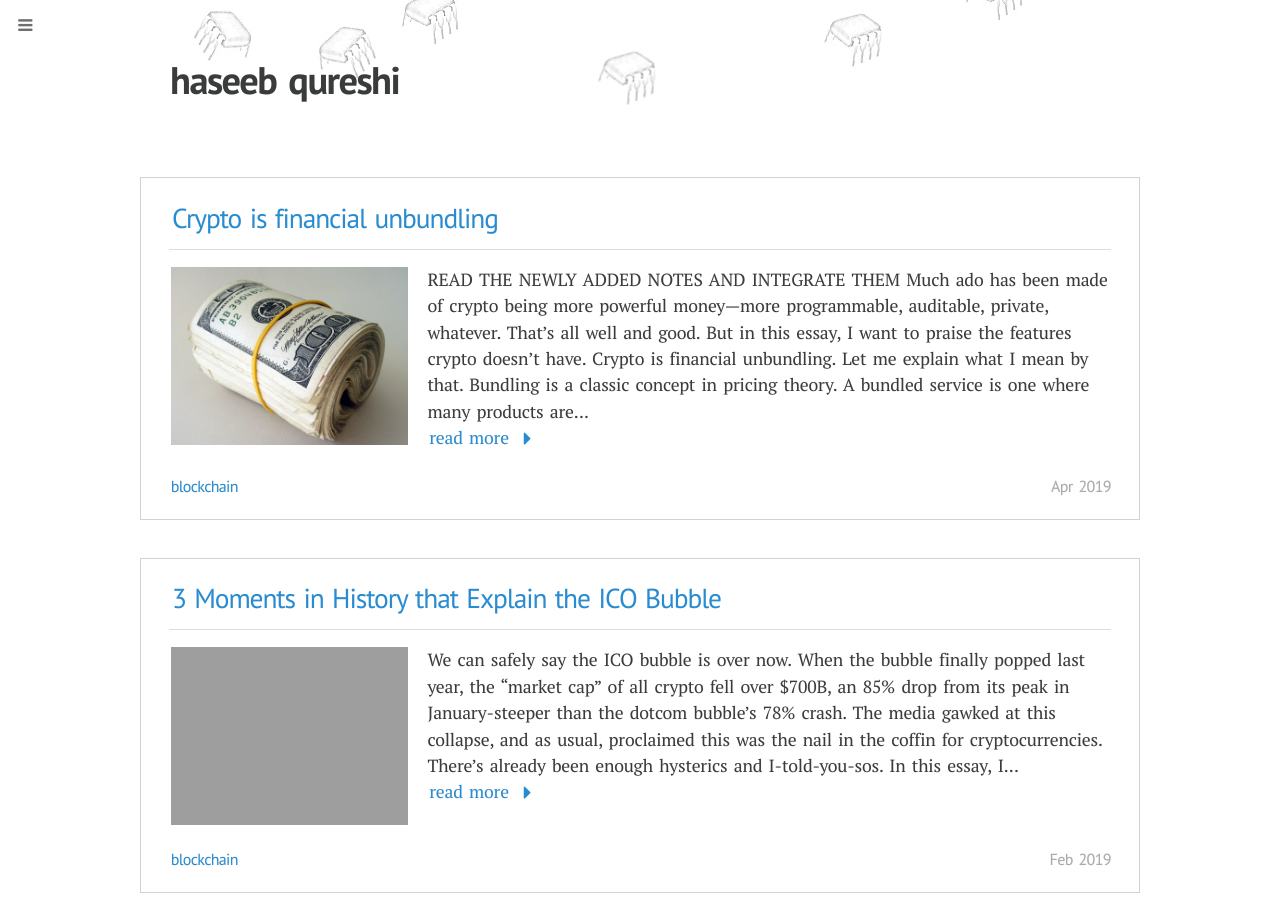
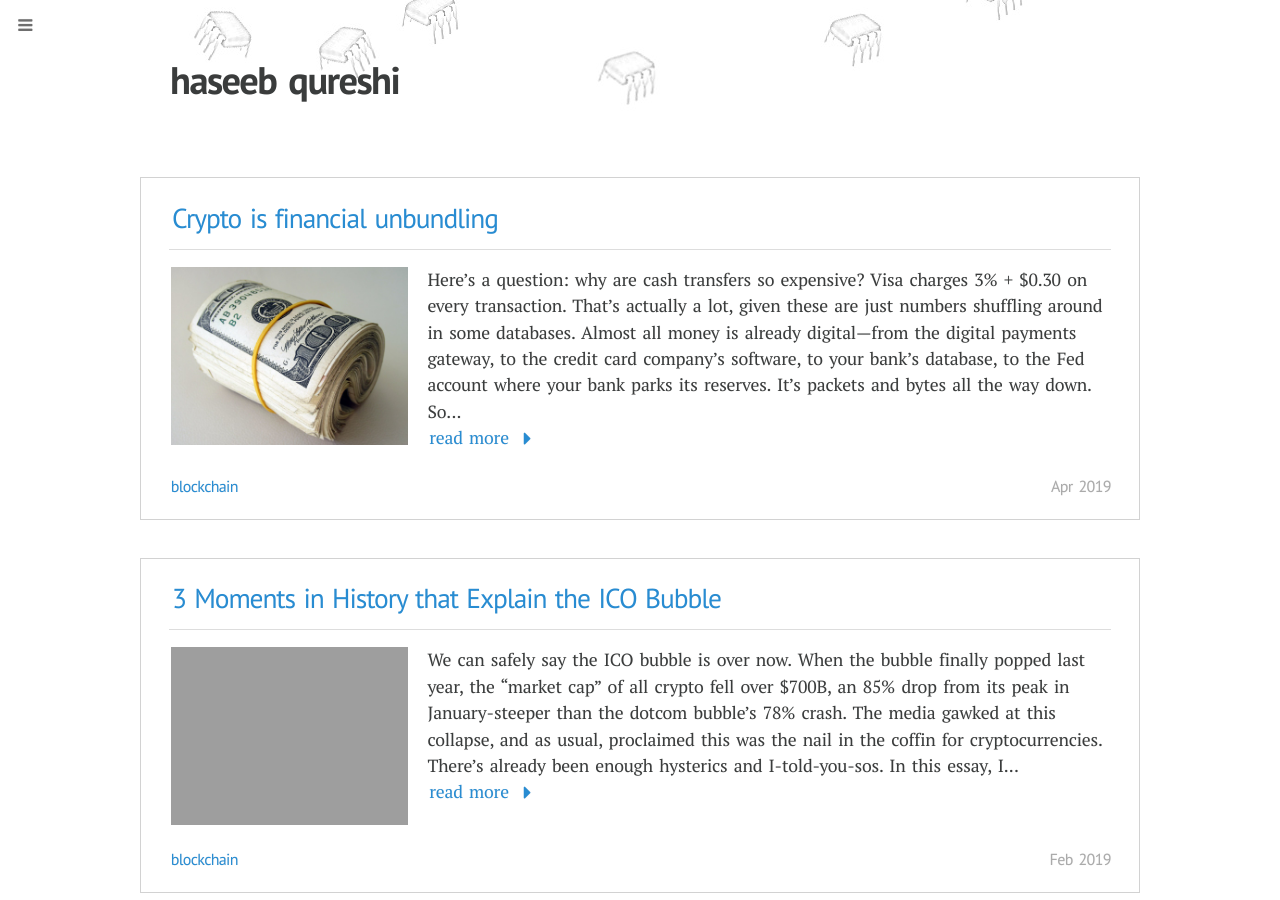
Before and after one commit to Ismenama5s/haseeb-qureshi.github.io, a Jekyll site: the page built from index.html, in a window 1280 px wide and 900 px high. Built offline with Jekyll 4.4.1, drawn with Linux system fonts in a browser that asks for light colours; nearby versions of some CDN libraries; some web fonts are replaced; comment, search, counter and statistics services are not loaded; some of the changed lines change nothing that is shown.

Commit message:
More editinn

```diff
--- a/_posts/2019-04-20-crypto-is-financial-unbundling.md
+++ b/_posts/2019-04-20-crypto-is-financial-unbundling.md
@@ -5,128 +5,94 @@
 featured: "true"
 ---
 
-# READ THE NEWLY ADDED NOTES AND INTEGRATE THEM
+Here's a question: why are cash transfers so expensive?
 
-Much ado has been made of crypto being more powerful money—more programmable, auditable, private, whatever. That's all well and good. But in this essay, I want to praise the features crypto doesn't have.
+Visa charges 3% + $0.30 on every transaction. That's actually a lot, given these are just numbers shuffling around in some databases. Almost all money is already digital—from the digital payments gateway, to the credit card company's software, to your bank's database, to the Fed account where your bank parks its reserves. It's packets and bytes all the way down.
 
-Crypto is financial unbundling. Let me explain what I mean by that.
+So where is all the cost coming from?
 
-Bundling is a classic concept in pricing theory. A bundled service is one where many products are sold in the same package, such as cable TV (e.g., 80+ channels for $30/month). Unbundling is the reverse process, when a traditionally bundled product is sold à la carte. The newspaper industry has undergone a broad unbundling over the last 20 years.
+The answer is obscured behind layers of intermediation. But at bottom, the two easiest named cost centers are compliance and fraud prevention.
+
+People want payments with chargeback protection. They want recourse in case they get hacked, or their identity is stolen, or someone at the bank messes up. They want FDIC insurance in case of financial instability.
+
+You can't realistically pay someone *without* opting into these.
+
+But crypto unbundles money from these features. Somewhat unintuitively, I believe this is a big part of crypto's value proposition.
+
+## Bundling
+Bundling is a classic concept in pricing theory. In a a bundled service, multiple products are rolled up and sold in a single package, such as with cable TV (80+ channels for $30/month) or Netflix (7000+ shows and movies for ~$10/month). Unbundling is the reverse process, where a traditionally bundled product is sold à la carte, such as when iTunes unbundled 99¢ singles from their respective albums.
+
+Repackaging a market in either direction is a timeless and disruptive business model. The newspaper industry has undergone a broad unbundling over the last 20 years.
 
 ![Bundling is caring](https://i.imgur.com/X1q9sal.png)
 
-Whenever you see a complex market, you'll start noticing these business models everywhere: 1) rolling up products that are generally sold separately and bundling them up into a single offering with better scale (see Netflix or Spotify), or 2) taking bundled products and dividing them into separate products, while offering lower prices and better experiences (see WhatsApp unbundling messaging from wireless carriers, or when iTunes originally unbundled 99¢ singles from their albums).
+A [crude rule of thumb](https://hbr.org/2010/02/the-pros-and-cons-of-bundled-p) is that bundling tends to favor the seller, while unbundling tends to favor the customer. In a bundled product, a seller can obscure costly line items and convince customers to purchase more than they need. With an unbundled suite of products, a customer is free to only pay for the services they value, and each service can better amplify its core value proposition.
 
-![Craigslist unbundling](https://cbi-blog.s3.amazonaws.com/blog/wp-content/uploads/2015/01/craigslist.jpg)
-Unbundling Craigslist. *Credit: Spark Capital*
-
-A crude rule of thumb is that bundling tends to favor the seller, while unbundling tends to favor the customer. In a bundled product, a seller can obscure costly line items and convince customers to purchase more than they need. With an unbundled suite of products, a customer is free to only choose the services they value.
-
-So how does this apply to money?
+This is all textbook economics. But how does this apply to money?
 
 ## Unbundling chargebacks
-When I was at Airbnb, I worked on payments fraud, so I spent a lot of my time thinking about chargebacks. A chargeback is when a bank reverses a credit card transaction after payment. This may be due to fraud (such as a stolen card), or it could simply be because the customer felt they were ripped off. Chargebacks are the bane of any merchant, because it's booked revenue that essentially disappears out of your pocket.
+When I was at Airbnb, I worked on payments fraud, so I spent a lot of my time thinking about chargebacks. A chargeback is when a bank reverses a credit card transaction after payment. This could be because of fraud, such as a stolen card, or simply because the customer felt they were treated unfairly. Chargebacks are the bane of any merchant—when a transaction is charged back, the company loses both the product and the money. It's a double whammy.
 
-If we had taken crypto at Airbnb, we would not have dealt with chargebacks—crypto has no concept of chargebacks. Every payment would be final. Would this be good? Would it be bad?
+Crypto has no concept of chargebacks. Every payment is final. If we had only accepted crypto for payments at Airbnb, we would have sidestepped our chargeback problem. Would that be a better world?
 
-In the crypto world, the lack of chargebacks has led to many thefts with no hope for remediation. Ultimately, this system pushes the onus of security onto the user (or their wallet provider). But in the chargeback-centric world of credit cards, merchants themselves are responsible for detecting and deterring fraud.
+It's hard to say.
 
-This is generally considered reasonable because merchants are in the best position to detect fraud, since they understand their own customer behaviors and can detect anomalies or fraudulent activity. As a society, we're demanding merchants perform customer surveillance, build up dossiers of data on their customers, and build accurate models of them. It also implies that these merchants ultimately decide [whether you're allowed to use their platforms](https://onemileatatime.com/google-fi-review/). It's precisely what Shoshana Zuboff decries as "surveillance capitalism."
+In the crypto world, the lack of chargebacks has led to many hacks with no possible remediation. For every crypto robbery, the getaway is guaranteed. This pushes the onus of security onto the user, or their wallet provider. But in credit card land, it's the merchants who are responsible for detecting and deterring fraud.
 
-Here's another way to think about it: the ability to perform chargebacks essentially constitutes an insurance policy on every payment. The underwriter for that insurance is the merchant (hence why they won't underwrite suspicious transactions). If anything goes wrong, you tell your bank and the insurance policy pays out.
+Credit cards defend this setup by saying saying: look, merchants are in the best position to detect fraud. They're the ones who understand customer behavior and can detect anomalies. Merchants already have the data, so make them do the fraud prevention. There's no reason to hold a customer liable.
 
-This insurance system is a large part of what justifies credit card fees on every transaction—it's a costly enough system to buoy some of the largest companies in the world. You can't opt out of it! It's a fee built into any modern payment.
+This is a reasonable argument. But it smuggles in more than just a question of liability: this world demands that merchants perform surveillance on their customers. Merchants are incentivized to acquire dossiers of data so they can accurately model good and bad behavior. It also implies that the merchants and their models ultimately decide [whether you're allowed to use their platforms](https://onemileatatime.com/google-fi-review/). It leads us toward what Shoshana Zuboff decries as "[surveillance capitalism](https://en.wikipedia.org/wiki/Surveillance_capitalism)."
+
+Of course, this also means there's less fraud than there would otherwise be. Customers can confidently make credit card purchases without doing diligence on merchants. But what's the cost we pay for this reassurance?
+
+Here's another way to think about it: the ability charge back a payment is isomorphic to an insurance policy on that payment. The underwriter for that insurance is the merchant—they are forced to decide whether you're worth underwriting. If anything goes wrong, you complain to your bank and they force the merchant to pay out on the policy.
+
+This insurance system is a large part of what justifies credit card fees on every transaction. That's where that 3% + $0.30 is coming from. And you can't opt out of it! It's a fee built into any modern payment system. It's like being forced to buy traveler's insurance of every flight everyone takes, ever.
+
+![travelers insurance](https://i.imgur.com/PXdr328.png)
 
 This is weird.
 
-Of course, in a world where chargebacks aren't built into our payments, there will be more fraud, no doubt! But why must it be built into every payment? Just as there will be more catatsphori c
+The point I'm making here is that you shouldn't want reversible payments. My point is simply that *not everyone wants them all the time*. But right now, reversibility is in the bundle of paying someone.
 
-My point here is not that you should choose to use irreversible payments. My point is simply that *some people will choose to use them*. So we should let them.
+Crypto removes reversibility from the bundle of money. This is why for cases where the mandatory insurance policy only impedes commerce (or taxes it), crypto becomes a better form of settlement. It's why in crypto, it costs the same to send someone $0.10 as it costs to send them $10M.
 
-
-There will inevitably be more fraud in the world where chargebacks aren't built into our money! Just as there will be more catastrophic claims in the world where people choose not to buy traveler's insurance on their air travel.
-
-![travel insurance](https://i.imgur.com/Ladv1nF.png)
-
-
-Crypto is unbundled money.
-
-## The bundle
-What's in that bundle of money today? Let's recount them.
+## The bundle of money
+So what's in that bundle of money today? Let's do the accounting.
 * Sovereign-backed price guarantees
 * Reversibility
-* FDIC insurance (in some circumstances)
-* Good-to-decent UX
+* FDIC insurance (in some accounts)
+* Court injunctions can rewrite balances
+* Financial surveillance
+* Very slow settlement
+* High costs in certain types of payments
+* Poorly integrated systems (payroll vs checking accounts vs credit cards vs Venmo)
 
-And some less desirable things:
-* Financial surveillance
-* High latency to settlement
-* High costs in certain types of payments
-* Lots of dismally interconnected systems (payroll vs checking accounts vs credit cards vs Venmo)
+If you want to use fiat money today, you have to sign up for the whole bundle. It's difficult to opt out of any single component.
 
-If you want to use money today, you have to sign up for the whole bundle. You cannot opt out of any single component.
+What if I just want an account at the Fed? US dollars without any of the bells and whistles that the banking system thrusts onto me? Too bad. The Fed [forcefully maintains its financial bundling](https://www.bloomberg.com/opinion/articles/2019-03-08/the-fed-versus-the-narrow-bank), under the theory that unbundling would create "systemic stress."
 
-What if I just want a Fedwire account? US dollars without any of the bells and whistles that the banking system forces onto me? Too bad. The Fed [forcefully maintains its financial bundling](https://www.bloomberg.com/opinion/articles/2019-03-08/the-fed-versus-the-narrow-bank), citing "systemic stress."
+Bitcoin came along and said, hey, never mind that bundle. This here is just pure money. Send it around however you want, as much of it as you want. The only guarantee we make is that the ledger will be secure—in essence, a guarantee of property rights. Anything else you need for a given transaction, you're free to build on top of it if you want.
 
-Then Bitcoin came along and said—hey, never mind that bundle. This here is just pure money. Send it around however you want, as much of it as you want. The only guarantee we make is that the ledger will be secure (in essence, a guarantee of property rights). Everything else you can build if you want it, but it's not necessary.
+In classic economics, whenever you see a persistent bundle that defies unbundling, it's often a symptom of monopoly control. The [Microsoft antitrust case](https://en.wikipedia.org/wiki/United_States_v._Microsoft_Corp.) is a classic example. Unbundled products allows individual services to compete in a free market. This also inoculates services against regulatory capture. While state and bank-controlled monetary systems continually accrue gunk and special interests carveouts, crypto sloughs them off.
 
-Bundling is often a symptom of monopoly control (typified by the infamous [Microsoft antitrust case](https://en.wikipedia.org/wiki/United_States_v._Microsoft_Corp.) over their bundling of Internet Explorer). Unbundled products allows individual services to compete freely in a market economy—they become inoculated against regulatory capture, political opportunism, and so on. Where state and bank-controlled monetary systems continually accrue gunk and special interests carveouts, crypto can slough them off.
+This is the kernel of Hayek's argument in [The Denationalisation of Money](https://nakamotoinstitute.org/static/docs/denationalisation.pdf). Hayek claims that the state has historically held an arbitrary monopoly on the issuance of money. Money should be a free market like any other, with monies allowed to compete. Bitcoin is the existence proof: Bitcoin was the first major currency to demonstrate the demand (if not utility) for unencumbered non-sovereign money.
 
-Another classic unbundling has occurred in open source. Instead of purchasing Oracle or IBM's entire product ecosystem, you can now build and remix the specific components you want for your software. The ELK stack allows you to replicate a product like Splunk, but with your own constraints and application model. The larger your organization, the more sense this starts to make.
+Let me give one last example to illustrate my point.
 
 ## The Blockchain Nervous System
-Let me illustrate this framework by weighing in on a particular product. Consider the "Blockchain Nervous System" (BNS), an on-chain governance system proposed by DFINITY (an upcoming blockchain smart contract platform). In the BNS system, any transaction that occurs on-chain can essentially be reverted if "a jury of your peers" decides to revert it (or, more correctly, a jury of staked adjudicator nodes). Let's hand-wave the details here and say this is basically how the system works, and let's ignore the tougher questions of justice and property rights that this might play with.
+The "[Blockchain Nervous System (BNS)](https://medium.com/dfinity/the-dfinity-blockchain-nervous-system-a5dd1783288e)" is an on-chain governance system proposed by DFINITY, a new layer 1 blockchain. In BNS, any transaction that occurs on-chain can be reverted if it's agreed upon by a jury of your peers (or rather, by a randomly sampled jury of stake-weighted "neuron" nodes).
 
-Here's my central objection to the BNS system and other systems like it: it's rebundling. The whole prospect of crypto is to unbundle money. Now we're adding back into the bundle reversibility?
+Let's hand-wave the details, along with the prickly questions this kicks up of justice and property rights. (There are lots of reasons to be nervous about the Blockchain Nervous System, it turns out.)
 
-Vitalik made a very good argument about this: it's possible in principle to build a system like BNS on Ethereum today (albeit with high gas costs). You could wrap ETH into a token that was potentially reversible (with long lockups to unfreeze wrapped tokens). We could call it GETH for Governed Ether.
+![blockchain nervous system](https://cdn-images-1.medium.com/max/1600/1*RIqeU8xFwT8wwpNJ2Lb1nA.png)
 
-What's wrong with GETH? Well, nothing per se: it's fine if people want that! So let's offer it. Let it be built, and let it compete on the marketplace. Give people the choice to decide whether they want the unbundled money, or the bundle with reversibility.
+But my central objection to BNS is that it's financial rebundling. The whole enterprise of crypto is invent a new kind of money, unencumbered by the constraints that sovereign interests and regulatory capture have accreted onto the traditional financial system.
 
-Ultimately, if you want to engage in a financial transaction and don't choose everything the financial system currently opts you into, crypto gives you a way to opt out. It lets you choose the degree of property rights, the degree of reversibility, the particular monetary policy, the particular tradeoff between latency and safety that you prefer for your financial application.
+Vitalik made a great point on this: it's possible in principle to build a [system like BNS on Ethereum today](https://programtheblockchain.com/posts/2018/06/09/reversible-ether/) (albeit with high gas costs). You could wrap ETH into an ERC-20 token whose transactions were reversible within a 90-day window through a similar decentralized arbitration process. He dubs this hypothetical system *RETH*, Reversible ETH.
 
-Consumers generally prefer bundles because they lower the cognitive load of the purchasing decision. This is will be true for a long time: crypto is way more complex than the normal financial system, and will remain so for a while. But eventually this will change. People will not get all of their financial products from banks.
+So what's wrong with RETH? Nothing per se! It's fine if people want it. So let's offer it, **but let it compete with ETH on the marketplace**. Give people the choice to decide whether they want the unbundled money, or the bundle with reversibility. This is the whole premise behind unbundling: it benefits consumers by letting them choose which product is appropriate for their particular needs.
 
-Why are payments so expensive? Visa is 3% + $0.30 for each transaction.
-Already every transaction is just internal shuffles of a database, all payments are digital already. Fedwire is completely digital. It's packets and bits all the way down. Where is the part that's so expensive?
-This is all obscured behind layers and layers of intermediaries, of course. But the two big answers are compliance and fraud.
-People want payments with the possibility of chargebacks. They want help in case they get hacked or their identity is stolen. They want recourse if someone else fucks up. They want FDIC insurance.
-You can't pay anyone WITHOUT opting into these. If you even try, you'll get sued into oblivion.
-A classic form of business model disruption is bundling and unbundling.
-Crypto will probably not be used for P2P payments in places where P2P payments already exist. Why not? Because people LIKE the current bundle. It evolved precisely because this is the set of features most people want most of the time!
-But there are many cases when the bundle is onerous, and you don't want every piece of that bundle. Digital cash allows for that. That's the big value proposition of crypto.
-Consider BNS, DFINITY's on-chain governance system. It allows potential reversibility of any transaction, basically allowing chargebacks through a decentralization adjudication scheme. All of the obvious objections aside, here's why I don't like this: it's bundling. If people WANT to build this, they can. Let them build BNS-money and crypto-money, and see which one has more demand in the marketplace. Let them compete on their merits. Let different applications opt into which one they want.
-But it's clear crypto has value here for people who don't want the entire bundle. This is why in crypto, you can send $0.10 for just as little as $10M. There is no bundling. And this will have real use cases. And there will also be people who rebundle within crypto, such as BNS money or Coinbase or whatever.
+Ultimately, if you want to engage in a financial transaction without everything the traditional financial system enforces on you, crypto gives you a way to opt out. It lets you adjust the sliders of property rights, of reversibility, of monetary policy, and whatever tradeoff between throughput and safety that you prefer for your financial application.
 
-
-
-
-
-* Example: BNS
-  * This is one of DFINITY's ideas for on-chain governance.
-  * DFINITY plans to have a decentralized on-chain governance system that can reverse transactions, such as for example, thefts or otherwise
-  * I think this is a bad idea simply on the face of it. But I want to make a different argument why this is a bad idea: it's financial bundling.
-  * Vitalik stated this very well: it's possible in principle to build a system like this on Ethereum today. Wrapped ETH with reversibility. Let it be built! Let it compete on the marketplace! Give people the choice!
-* Ultimately if you want to engage in a financial transaction and you don't want everything that the traditional financial system opts you into, you're free to opt out. Crypto is the opt out option. It lets you build things that you can't build with the bundle.
-
-
-
-* In what sense is crypto financial unbundling?
-* There's a classic thing (quote Stratechery) that two classic business models are bundling and unbundling: taking many services that are normally sold separately and selling the bundle cheaper. Alternatively, you could take services that are normally sold as a bundle and selling them individually.
-* I realized this is an underappreciated aspect of crypto. Crypto is unbundled money.
-* When I was first working in payments fraud at Airbnb, I spent a lot of time thinking about chargebacks. Of course, crypto has no concept of chargebacks. Is this good? Is this bad? It certainly leads to a lot of fraud and theft with no remediation. It also means that in a chargeback-centric world, the merchants themselves are responsible for detecting and deterring fraud (which entails lots of data collection and surveillance to build good models of their customers). But in blockchain, all of the responsibility for chargebacks is pushed to the user—if you don't want to get defrauded, then you be secure. It's on you.
-  - This is an unbundling of responsibility.
-* What's in the bundle of money today?
-  - Financial surveillance
-  - Reversibility
-  - Good UX
-  - Sovereign-backed price guarantees
-  - FDIC insurance
-  - So on and so forth
-* Crypto removes all of those. It is pure money.
-  - In traditional economic theory, it is claimed that bundling favors the seller. If I'm selling you a suite of services A, B, C, and D, then you can individually measure those bundles and decide whether you want them.
-  - When TV became unbundled—you can now download and capture a single service you like, this is great. But for a bundled product, when the marginal cost of providing a service is 0 (as it usually is on the Internet), bundling can produce greater economic advantage.
-  - Unbundling generally maximizes consumer surplus.
-  - It is immune to regulatory capture, to political opportunism. Where governments and state-controlled monetary systems continually accrue gunk and roadblocks, crypto can slough them off.
-  - Consumers generally appreciate the simplifications of bundled purchasing decisions, where unbundled decisions would generally require too much time, cognitive load, or expertise to perform well.
-* Open source also allow for unbundling—instead of getting Oracle's whole kit and kaboodle, you can build and remix the specific components you want for your financial applications. The ELK stack allows you to replicate something like Splunk, but with the freedom to cater it to your specific application and programming model more efficiently. The larger the organization, the more effective it is to do this.
+In a heterogenous market economy, this can only be seen as a good thing.
```
